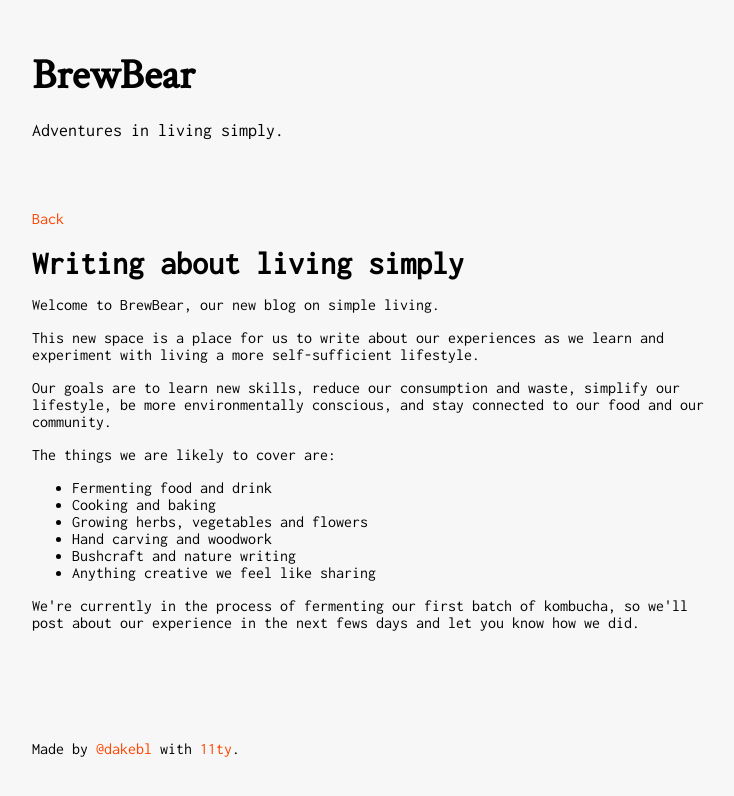
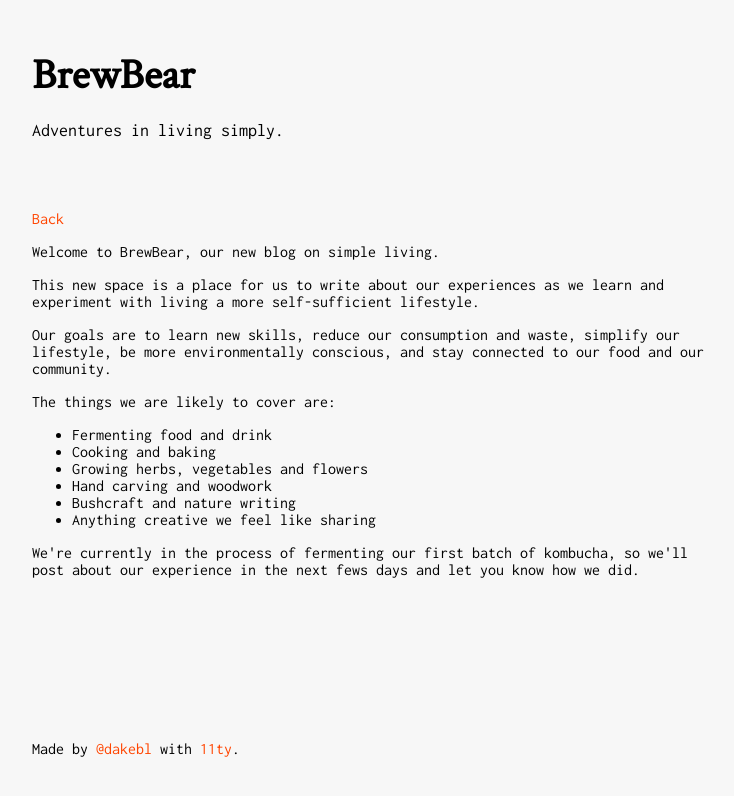
Before and after one commit to dakebl/brewbear, an Eleventy site: page src/writing-about-living-simply.md in a window 1280 px wide. Shown: the whole page, without its empty margins (272-1006 px from the left). Built offline with nearby package versions, Linux system fonts and the light colour scheme; Eleventy itself is replaced by a stand-in of ours; files that its build step writes are made by us from their sources.

```diff
--- a/src/writing-about-living-simply.md
+++ b/src/writing-about-living-simply.md
@@ -5,7 +5,6 @@ description: An initial post to talk about this blog
 date: 2020-04-18
 tags: post
 ---
-# Writing about living simply
 
 Welcome to BrewBear, our new blog on simple living.
 
```
Also changed, not shown: 1 other file.
